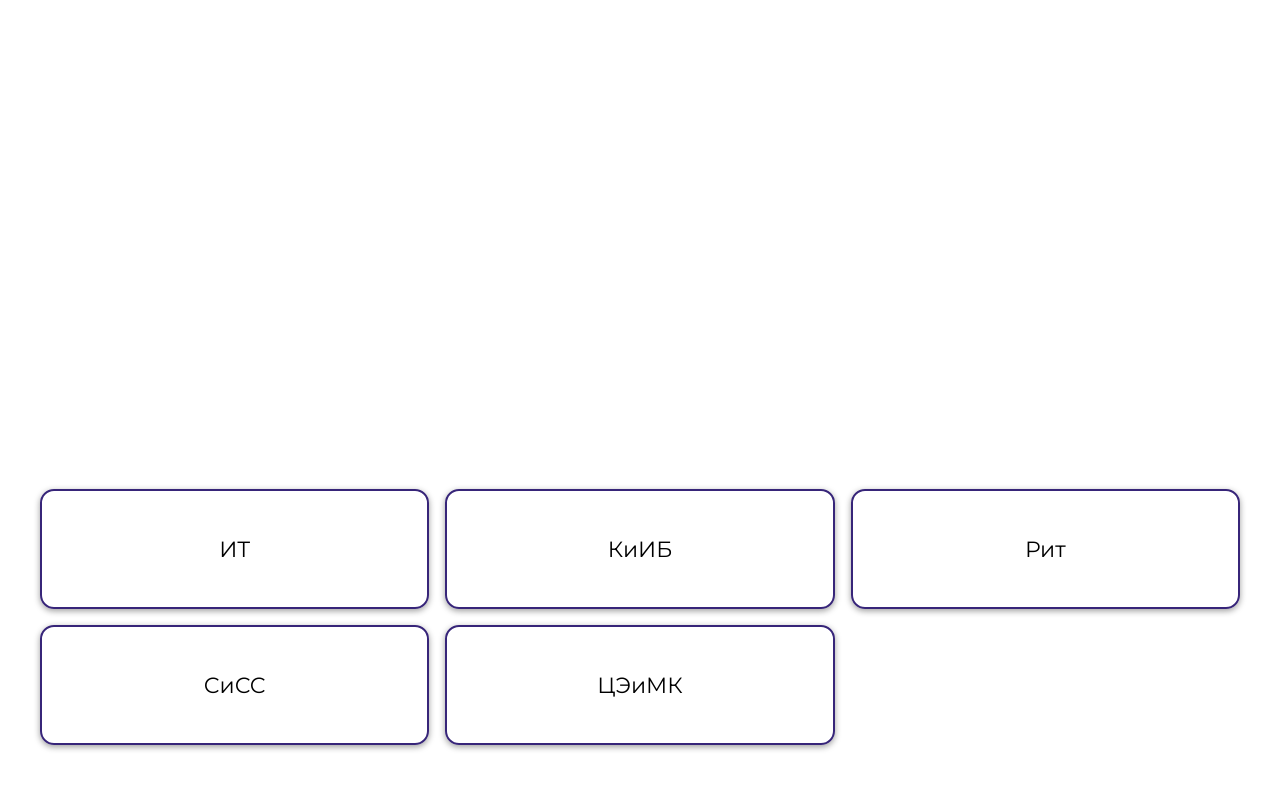
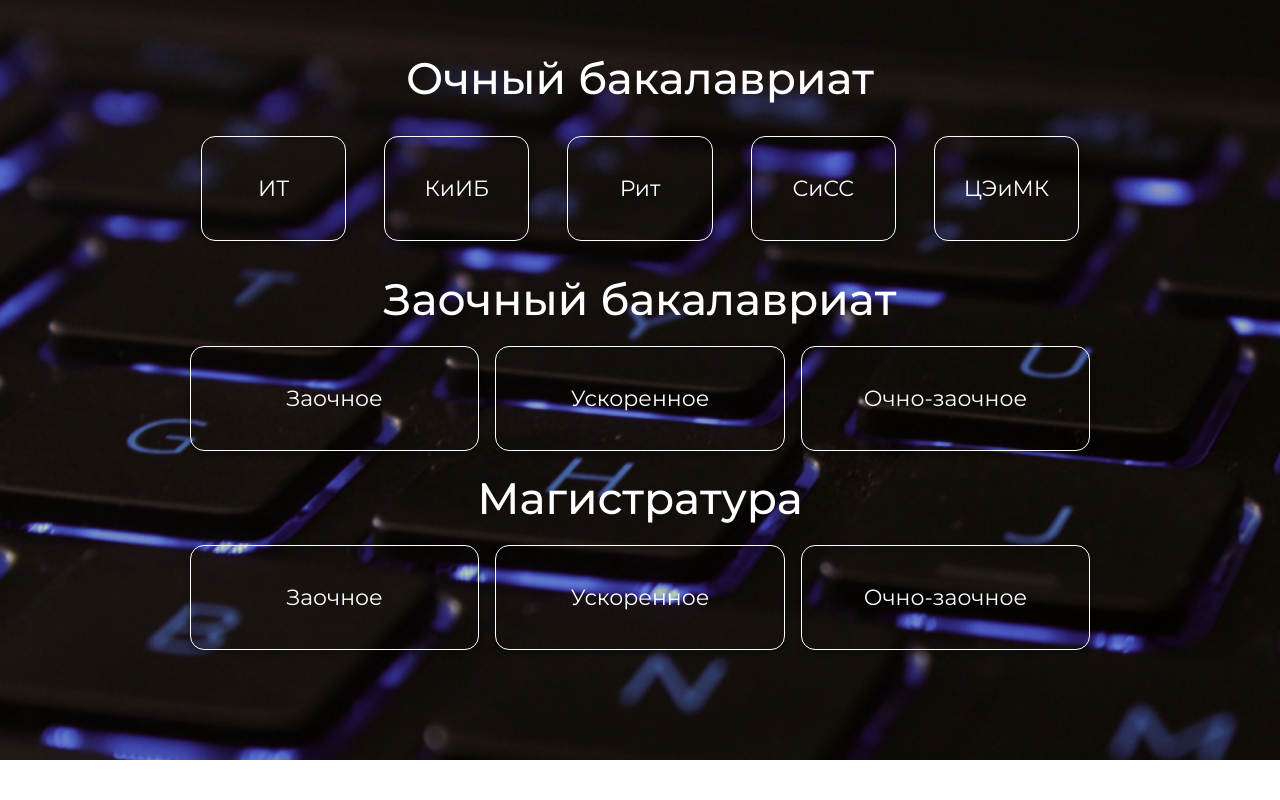
Before and after one commit to 3elt3er/MTUCI, a React (Vite) app: page / in a window 1280 px wide. Shown: the part 840-1640 px from the top of the page. Built offline with nearby package versions, Linux system fonts and the light colour scheme.

Commit message:
Добавлены компоненты, доработана первая странца

```diff
--- a/src/App.jsx
+++ b/src/App.jsx
@@ -3,22 +3,12 @@ import InfoButtonList from "./components/InfoButtonList/InfoButtonList";
 import Header from "./components/UI/Header/Header.jsx";
 import CardSection from "./components/CardSection/CardSection.jsx";
 import MyFooter from "./components/UI/Footer/MyFooter.jsx";
-import AccordionSection from "./components/Accordion/AccordionSection.jsx";
-import {activities, facultetIT} from "./data.js";
-import AreasTeaching from "./components/Accordion/AreasTeaching/AreasTeaching.jsx";
-import AccordionItem from "./components/Accordion/AccordionItem.jsx";
-import FacultetPic from "./components/FacultetPic/FacultetPic.jsx";
-import ButtonList from "./components/ButtonList/ButtonList.jsx";
-import classes from "./components/FacultetPic/FacultetPic.module.css";
 import React from "react";
+import AreasOfTeaching from "./components/AreasOfTeaching/AreasOfTeaching.jsx";
 
 function App() {
   return (
     <div className="App">
-
-
-        {/*<FacultetPic facultet={'../../public/facultetCimk.svg'} header='Факультет “Информационные технологии” (ИТ)' description='Факультет ИТ базируется на трековом развитии студентов, это значит, что студенты имеют возможность выбирать специализацию и глубоко изучать темы, наиболее интересующие их, т.е. вместо обычных курсовых работ студенты выполняют кейсы/проекты от реальных работодателей, что повышает конкурентноспособность выпускника с данного факультета. На факультете успешно функционируют такие Центры перспективных технологий, как : Центр Искусственного интеллекта, Учебная лаборатория 3D моделирования, центр 1С, Лаборатория разработки мобильных приложений. Студенты данного факультета активно проходят стажировки в крупнейших компаниях.'/>*/}
-        {/*<AccordionSection infoBlock={facultetIT} isAreaTeaching={true}/>*/}
       <Header arrowBack={false} contains={['FAQ', 'Направления', 'Скрипты', 'Довуз']}/>
       <div className="container">
         <div className="window">
@@ -31,17 +21,7 @@ function App() {
           />
         </div>
         <div className="window" id='picture'>
-          {/*<img className='picture' src='./public/mainPicture.jpg' alt='Main' style={{width: 1905}}/>*/}
-          <div className='text'>
-            <h2>Hello</h2>
-            <ButtonList children={['ИТ', 'КиИБ', "Рит", "СиСС", "ЦЭиМК"]}/>
-          </div>
-          <div>
-
-          </div>
-          <div>
-
-          </div>
+          <AreasOfTeaching/>
         </div>
         <div className="window">
           <InfoButtonList
--- /dev/null
+++ b/src/components/AreasOfTeaching/AreasOfTeaching.jsx
@@ -0,0 +1,30 @@
+// AreasOfTeaching.jsx
+import React from 'react';
+import ButtonList from "../ButtonList/ButtonList.jsx";
+import classes from "./AreasOfTeaching.module.css";
+
+const AreasOfTeaching = () => {
+  const whiteButtonStyles = {
+    color: 'white',
+    border: '1px solid white'
+  };
+
+  return (
+    <>
+      <div className={classes.areasOfTeaching}>
+        <h2>Очный бакалавриат</h2>
+        <ButtonList style={whiteButtonStyles} children={['ИТ', 'КиИБ', "Рит", "СиСС", "ЦЭиМК"]}/>
+      </div>
+      <div className={classes.areasOfTeaching}>
+        <h2>Заочный бакалавриат</h2>
+        <ButtonList style={whiteButtonStyles} children={['Заочное', 'Ускоренное ', "Очно-заочное "]}/>
+      </div>
+      <div className={classes.areasOfTeaching}>
+        <h2>Магистратура</h2>
+        <ButtonList style={whiteButtonStyles} children={['Заочное', 'Ускоренное ', "Очно-заочное "]}/>
+      </div>
+    </>
+  );
+};
+
+export default AreasOfTeaching;
--- /dev/null
+++ b/src/components/AreasOfTeaching/AreasOfTeaching.module.css
@@ -0,0 +1,14 @@
+.areasOfTeaching {
+    padding-bottom: 20px ;
+    position: relative;
+    width: 900px;
+    margin: 0 auto;
+}
+
+h2 {
+    margin-bottom: 20px;
+    text-align: center;
+    font-size: 44px;
+    font-weight: 500;
+    color: white;
+}
--- a/src/components/ButtonList/ButtonList.jsx
+++ b/src/components/ButtonList/ButtonList.jsx
@@ -4,8 +4,8 @@ import MyButton from "../UI/Button/MyButton.jsx";
 
 const ButtonList = (props) => {
   return (
-    <section className={`${classes.buttonGrid2x2} ${props.children.length % 2 !== 0 ? classes.buttonGrid3x3 : ''}`}>
-      {props.children.map(item => <MyButton key={item}>{item}</MyButton>)}
+    <section className={`${classes.buttonGrid2x2} ${props.children.length % 3 === 0 ? classes.buttonGrid3x3 : classes.buttonFlex}`}>
+      {props.children.map(item => <MyButton key={item} style={props.style}>{item}</MyButton>)}
     </section>
   );
 };
--- a/src/components/ButtonList/ButtonList.module.css
+++ b/src/components/ButtonList/ButtonList.module.css
@@ -7,3 +7,14 @@
 .buttonGrid3x3 {
     grid-template-columns: 1fr 1fr 1fr;
 }
+
+.buttonFlex {
+    display: flex;
+    flex-wrap: wrap;
+}
+
+.buttonFlex button {
+    flex: 1 1;
+    min-width: 0; /* чтобы кнопки могли сжиматься */
+    margin: 0.5em; /* отступ между кнопками */
+}
--- a/src/components/CardSection/CardSection.module.css
+++ b/src/components/CardSection/CardSection.module.css
@@ -1,4 +1,5 @@
 .card {
+    width: 80%;
     padding: 7em 0;
     border-radius: 14px;
     box-shadow: 0 0 12px 2px rgba(0,0,0,0.25);
--- a/src/components/UI/Button/MyButton.jsx
+++ b/src/components/UI/Button/MyButton.jsx
@@ -1,9 +1,9 @@
 import React from 'react';
 import classes from "./MyButton.module.css";
 
-const MyButton = ({children}) => {
+const MyButton = ({children, style}) => {
     return (
-        <button className={classes.button}>
+        <button className={classes.button} style={style}>
             {children}
         </button>
     );
--- a/src/components/UI/Button/MyButton.module.css
+++ b/src/components/UI/Button/MyButton.module.css
@@ -1,6 +1,6 @@
 .button {
     padding: 0.5em 0.8em;
-    height: 120px;
+    height: 105px;
     text-align: center;
     border: 2px solid #372579;
     border-radius: 14px;
--- a/src/components/UI/Header/Header.jsx
+++ b/src/components/UI/Header/Header.jsx
@@ -1,4 +1,4 @@
-import {useEffect, useState, useMemo} from "react";
+import { useMemo } from "react";
 import classes from "./Header.module.css";
 
 export default function Header({...props}) {
--- a/src/index.css
+++ b/src/index.css
@@ -6,7 +6,7 @@
 }
 
 .container {
-    max-width: 1200px;
+    /*max-width: 1200px;*/
     margin: 0 auto;
 }
 
@@ -28,9 +28,14 @@ button {
 }
 
 .window {
-    padding: 300px 0;
-    height: 1000px;
-
+    position: relative;
+    display: flex;
+    flex-direction: column;
+    height: 100vh;
+    max-width: 80vw;
+    margin: 0 auto;
+    align-items: center;
+    justify-content: center;
 }
 
 .arrowUp {
@@ -39,19 +44,12 @@ button {
     right: 5%;
 }
 
-.picture {
-    position: absolute;
-    top: 103%;
-    z-index: 0;
-    left: 0;
-}
+
 
 #picture {
-    color: #fff;
+    background-image: url("/public/mainPicture.jpg");
+    left: 50%;
+    transform: translateX(-50%);
+    min-width: 100%; /* Минимальная ширина изображения на всю ширину экрана */
+    min-height: 100%; /* Минимальная высота изображения на всю высоту экрана */
 }
-
-.text {
-    position: relative;
-    flex-direction: column;
-    z-index: 1;
-}
```
